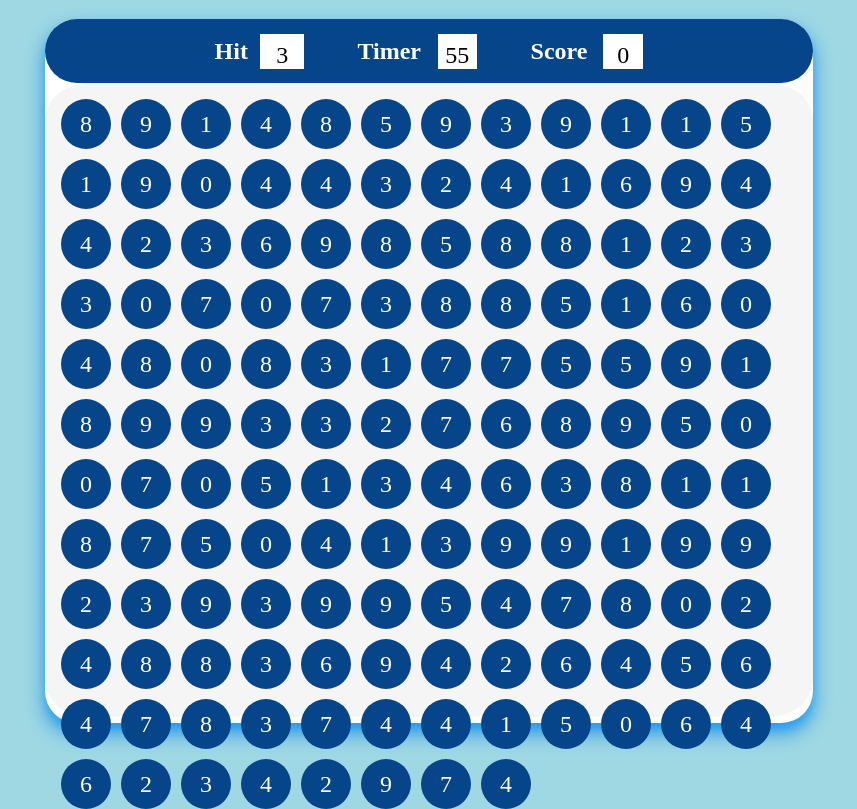
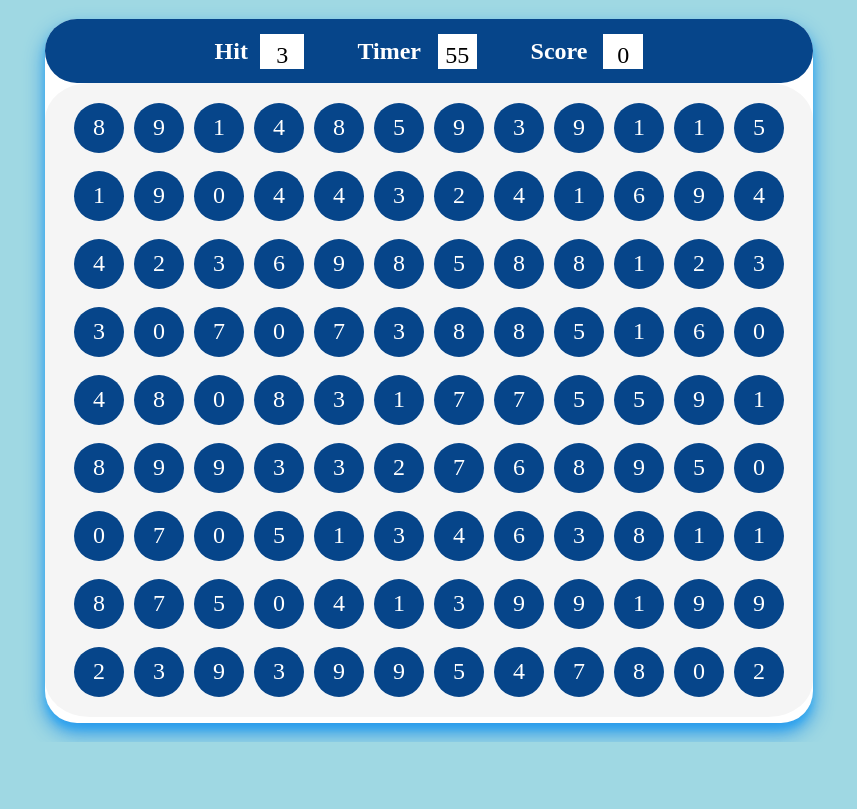
Before and after one commit to invtfl-bharti/javascript-mini-projects, a plain HTML site: page Bubble-Game/index.html in a window 1280 px wide. Shown: the part 58-867 px from the top of the page, without its empty margins (211-1068 px from the left). After the commit the page ends 800 px from the top, so only its background shows below. Drawn offline with Linux system fonts and the light colour scheme.

Commit message:
files added

```diff
--- a/Bubble-Game/script.js
+++ b/Bubble-Game/script.js
@@ -7,7 +7,7 @@ let newhit = 0;
 // Generate initial bubbles
 function makeBubble() {
     clutter = "";
-    for (let i = 1; i <= 140; i++) {
+    for (let i = 1; i <= 108; i++) {
         let num = Math.floor(Math.random() * 10);
         clutter += `<div class="bubbles">${num}</div>`;
     }
@@ -23,7 +23,7 @@ function runTimer() {
             document.querySelector("#timer-value").textContent = timer;
         } else {
             clearInterval(timerInterval);
-            document.querySelector("#bubbles-sec").innerHTML = `<h1>Game Over</h1>`
+            document.querySelector("#bubbles-sec").innerHTML = `<h1>Game Over</h1>`;
         }
     }, 1000);
 }
--- a/Bubble-Game/style.css
+++ b/Bubble-Game/style.css
@@ -70,6 +70,8 @@ h2{
     border-radius: 5.8%;
     background-color: whitesmoke;
     display: flex;
+    justify-content: center;
+    align-items: center;
     gap: 10px;
     padding: 1rem;
 }
```
